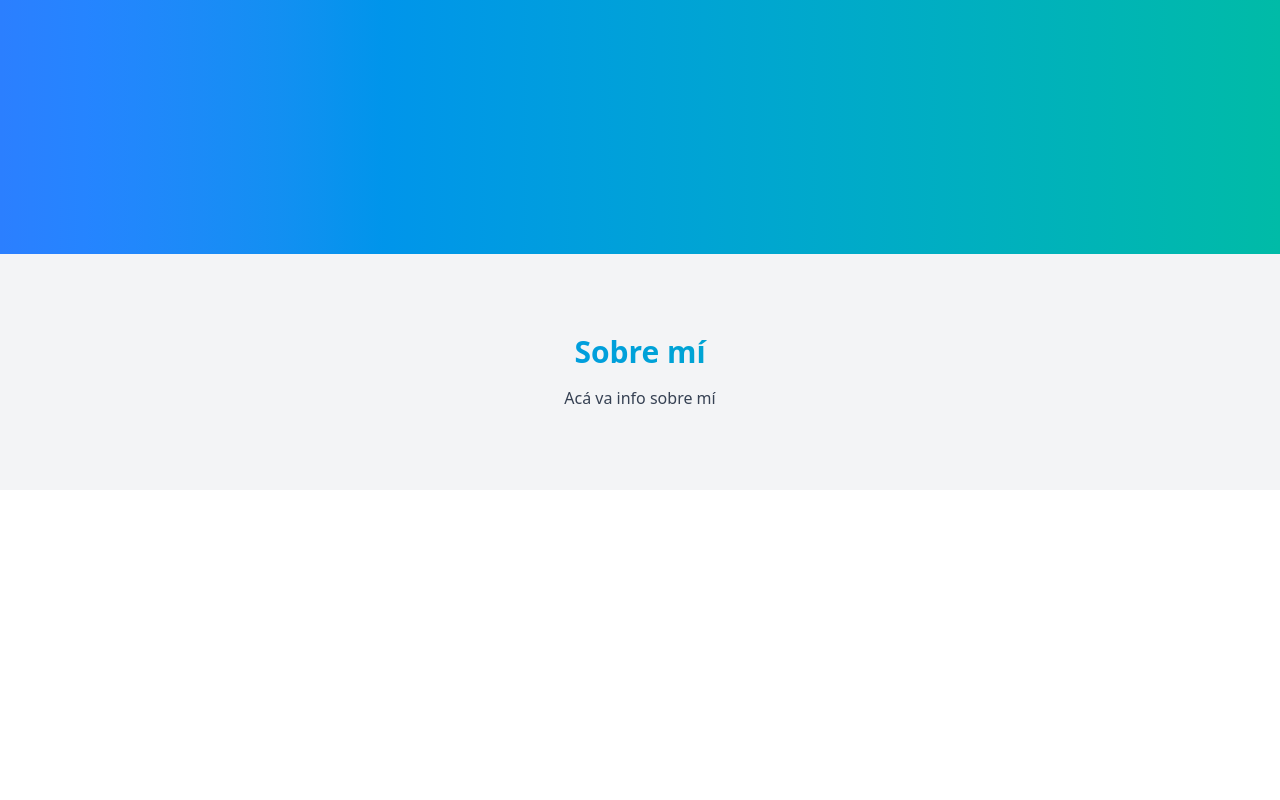
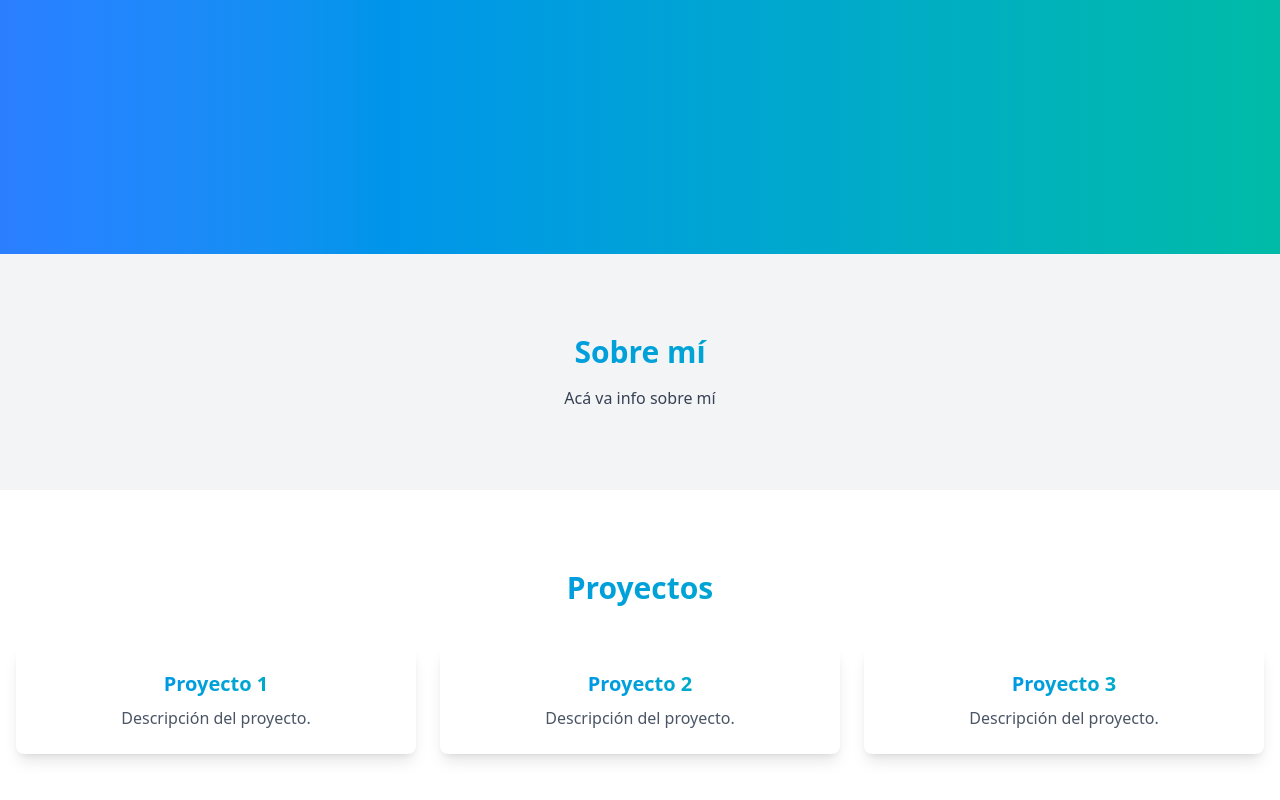
Before and after one commit to feden15/mi-portfolio, a React (Vite) app: page / in a window 1280 px wide. Shown: the part 546-1346 px from the top of the page. Before the commit the page ends 1036 px from the top, so only its background shows below. Built offline with nearby package versions, Linux system fonts and the light colour scheme.

Commit message:
Creé section Proyectos y mejoramos estilos
La section Proyectos tiene algunas tarjeta de ejemplos, donde irán los proyectos que quieramos mostrar. Creamos @apply con los estilos que le habíamos dado al fondo del h1 del nav, pienso que voy a usarlo en todos los subtítulos también.

```diff
--- a/src/Portfolio.jsx
+++ b/src/Portfolio.jsx
@@ -1,4 +1,5 @@
 import React from "react";
+import './index.css';
 
 const Portfolio = () => {
 
@@ -7,7 +8,7 @@ const Portfolio = () => {
 
         {/* NAVEGACIÓN */}
         <nav className="bg-white shadow-md fixed w-full top-0 left-0 py-4 px-6 flex justify-between items-center z-10">
-          <h1 className="text-2xl text-transparent bg-clip-text bg-gradient-to-r from-blue-500 to-teal-500 font-bold">Mi Portafolio</h1>
+          <h1 className="text-2xl text-gradient-blue-to-teal font-bold">Mi Portafolio</h1>
 
           <ul className="flex space-x-6">
             <li><a  className="hover:text-blue-500 transition-colors">Inicio</a></li>
@@ -26,8 +27,31 @@ const Portfolio = () => {
 
         {/* SOBRE MI */}
         <section className="py-20 px-4 text-center">
-            <h2 className="text-3xl font-bold text-transparent bg-clip-text bg-gradient-to-r from-blue-500 to-teal-500">Sobre mí</h2>
+            <h2 className="text-3xl font-bold text-gradient-blue-to-teal">Sobre mí</h2>
             <p className="mt-4 max-w-2xl mx-auto text-gray-700">Acá va info sobre mí</p>
+        </section>
+
+        {/* PROYECTOS */}
+        <section className="py-20 px-4 text-center bg-white">
+
+          <h2 className="text-3xl font-bold text-gradient-blue-to-teal">Proyectos</h2>
+
+          {/* Tarjetas de proyectos */}
+          <div className="mt-10 grid grid-cols-1 sm:grid-cols-2 lg:grid-cols-3 gap-6">
+            <div className="bg-white shadow-lg rounded-lg p-6">
+              <h3 className="text-xl font-semibold text-gradient-blue-to-teal">Proyecto 1</h3>
+              <p className="mt-2 text-gray-600">Descripción del proyecto.</p>
+            </div>
+            <div className="bg-white shadow-lg rounded-lg p-6">
+              <h3 className="text-xl font-semibold text-gradient-blue-to-teal">Proyecto 2</h3>
+              <p className="mt-2 text-gray-600">Descripción del proyecto.</p>
+            </div>
+            <div className="bg-white shadow-lg rounded-lg p-6">
+              <h3 className="text-xl font-semibold text-gradient-blue-to-teal">Proyecto 3</h3>
+              <p className="mt-2 text-gray-600">Descripción del proyecto.</p>
+            </div>
+          </div>
+
         </section>
 
       </div>
--- a/src/index.css
+++ b/src/index.css
@@ -1 +1,5 @@
 @import "tailwindcss";
+
+.text-gradient-blue-to-teal {
+    @apply text-transparent bg-clip-text bg-gradient-to-r from-blue-500 to-teal-500;
+}
```
